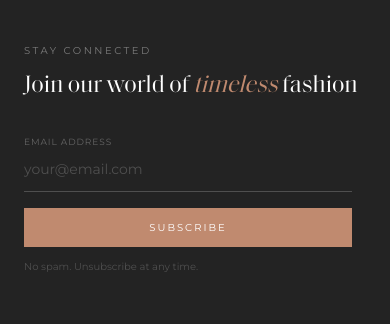
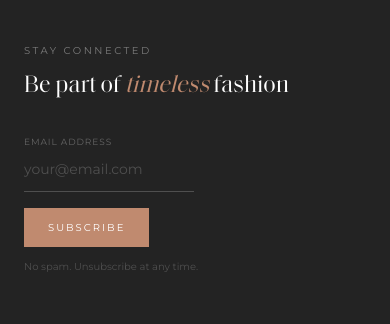
Before and after one commit to devqing00/janes-frontend, a Next.js app: page /about in a window 390 px wide. Shown: the part 3263-3587 px from the top of the page. Built offline with nearby package versions, Linux system fonts and the light colour scheme; no server answers.

Commit message:
feat: enhance product query to include creation date and improve FeaturedProducts component with wishlist functionality

```diff
--- a/src/app/api/products/route.ts
+++ b/src/app/api/products/route.ts
@@ -36,7 +36,7 @@ export async function GET(request: Request) {
     } else if (featured === "true") {
       // Featured products only
       query = `*[_type == "product" && status == "published" && featured == true] | order(_createdAt desc)[0...8] {
-        _id, name, "slug": slug.current, price, comparePrice, inStock, category, featured,
+        _id, name, "slug": slug.current, price, comparePrice, inStock, category, featured, _createdAt,
         "image": images[0].asset->url
       }`;
     } else if (category && category !== "All") {
--- a/src/components/FeaturedProducts.tsx
+++ b/src/components/FeaturedProducts.tsx
@@ -5,6 +5,7 @@ import Image from "next/image";
 import Link from "next/link";
 import { useState, useEffect } from "react";
 import { useSiteSettings } from "./SiteSettingsProvider";
+import { useWishlist } from "./WishlistProvider";
 
 interface FeaturedProduct {
   _id: string;
@@ -14,12 +15,22 @@ interface FeaturedProduct {
   image: string | null;
   featured?: boolean;
   category?: string;
+  _createdAt?: string;
+}
+
+const NEW_THRESHOLD_DAYS = 30;
+
+function isNew(createdAt?: string): boolean {
+  if (!createdAt) return false;
+  const diff = Date.now() - new Date(createdAt).getTime();
+  return diff < NEW_THRESHOLD_DAYS * 24 * 60 * 60 * 1000;
 }
 
 export default function FeaturedProducts() {
   const [products, setProducts] = useState<FeaturedProduct[]>([]);
   const [loading, setLoading] = useState(true);
   const { formatPrice } = useSiteSettings();
+  const { toggleItem, isInWishlist } = useWishlist();
 
   useEffect(() => {
     async function fetchFeatured() {
@@ -107,12 +118,28 @@ export default function FeaturedProducts() {
                         No Image
                       </div>
                     )}
-                    {item.featured && (
-                      <span className="absolute top-3 left-3 bg-[#232323] text-white uppercase text-[8px] tracking-[0.15em] px-3 py-1.5">
-                        Featured
-                      </span>
-                    )}
-                    {/* Quick add overlay */}
+                    {/* Badges */}
+                    <div className="absolute top-3 left-3 flex flex-col gap-1.5">
+                      {isNew(item._createdAt) && (
+                        <span className="bg-[#C08A6F] text-white uppercase text-[8px] tracking-[0.15em] px-3 py-1.5">
+                          New
+                        </span>
+                      )}
+                    </div>
+                    {/* Wishlist button */}
+                    <button
+                      aria-label={isInWishlist(item._id) ? "Remove from wishlist" : "Add to wishlist"}
+                      onClick={(e) => {
+                        e.preventDefault();
+                        toggleItem({ _id: item._id, name: item.name, slug: item.slug, price: item.price, image: item.image });
+                      }}
+                      className="absolute top-3 right-3 w-8 h-8 flex items-center justify-center bg-white/80 backdrop-blur-sm opacity-0 group-hover:opacity-100 transition-opacity duration-300 hover:bg-white"
+                    >
+                      <svg xmlns="http://www.w3.org/2000/svg" viewBox="0 0 24 24" strokeWidth={1.5} stroke="currentColor" className={`w-4 h-4 transition-colors ${isInWishlist(item._id) ? "fill-[#C08A6F] stroke-[#C08A6F]" : "fill-none stroke-[#1A1A1A]"}`}>
+                        <path strokeLinecap="round" strokeLinejoin="round" d="M21 8.25c0-2.485-2.099-4.5-4.688-4.5-1.935 0-3.597 1.126-4.312 2.733-.715-1.607-2.377-2.733-4.313-2.733C5.1 3.75 3 5.765 3 8.25c0 7.22 9 12 9 12s9-4.78 9-12Z" />
+                      </svg>
+                    </button>
+                    {/* Quick view overlay */}
                     <div className="absolute bottom-0 left-0 right-0 p-4 bg-white/95 backdrop-blur-sm translate-y-full group-hover:translate-y-0 transition-transform duration-500">
                       <span className="uppercase text-[10px] tracking-[0.15em] text-[#1A1A1A]">
                         Quick View
--- a/src/components/Footer.tsx
+++ b/src/components/Footer.tsx
@@ -29,7 +29,9 @@ const socials: { label: string; href: string }[] = [];
 
 export default function Footer() {
   const [nlEmail, setNlEmail] = useState("");
-  const [nlStatus, setNlStatus] = useState<"idle" | "loading" | "success" | "error">("idle");
+  const [nlStatus, setNlStatus] = useState<
+    "idle" | "loading" | "success" | "error"
+  >("idle");
   const { instagramUrl } = useSiteSettings();
 
   const dynamicSocials = [
@@ -59,7 +61,7 @@ export default function Footer() {
   };
 
   return (
-    <footer className="bg-[#232323] text-white">
+    <footer className="bg-[#232323] text-white overflow-hidden">
       {/* Newsletter band */}
       <div className="border-b border-white/10">
         <div className="mx-auto max-w-[1440px] px-6 md:px-12 py-16 md:py-20">
@@ -69,26 +71,30 @@ export default function Footer() {
                 Stay Connected
               </p>
               <h3 className="font-serif text-2xl md:text-3xl leading-snug">
-                Join our world of{" "}
+                Be part of{" "}
                 <span className="italic font-normal text-[#C08A6F]">
                   timeless
                 </span>{" "}
                 fashion
               </h3>
             </div>
-            <div className="col-span-12 md:col-span-6 md:col-start-7">
+            <div className="col-span-12 md:col-span-6 md:col-start-7 min-w-0">
               {nlStatus === "success" ? (
                 <div className="py-4">
-                  <p className="text-[#C08A6F] text-sm">Thank you for subscribing!</p>
-                  <p className="text-white/30 text-xs mt-1">You&apos;ll hear from us soon.</p>
+                  <p className="text-[#C08A6F] text-sm">
+                    Thank you for subscribing!
+                  </p>
+                  <p className="text-white/30 text-xs mt-1">
+                    You&apos;ll hear from us soon.
+                  </p>
                 </div>
               ) : (
                 <>
                   <form
                     onSubmit={handleNewsletterSubmit}
-                    className="flex flex-col md:flex-row items-stretch md:items-end gap-4 pr-6 md:pr-0"
+                    className="flex flex-col md:flex-row items-start md:items-end gap-4"
                   >
-                    <div className="flex-1">
+                    <div className="flex-1 min-w-0">
                       <label className="text-white/30 uppercase text-[9px] tracking-widest block mb-2">
                         Email Address
                       </label>
@@ -110,7 +116,9 @@ export default function Footer() {
                     </button>
                   </form>
                   <p className="text-white/20 text-[10px] mt-3">
-                    {nlStatus === "error" ? "Something went wrong. Please try again." : "No spam. Unsubscribe at any time."}
+                    {nlStatus === "error"
+                      ? "Something went wrong. Please try again."
+                      : "No spam. Unsubscribe at any time."}
                   </p>
                 </>
               )}
```
Also changed, not shown: src/components/Hero.tsx (+1 -1 lines).
